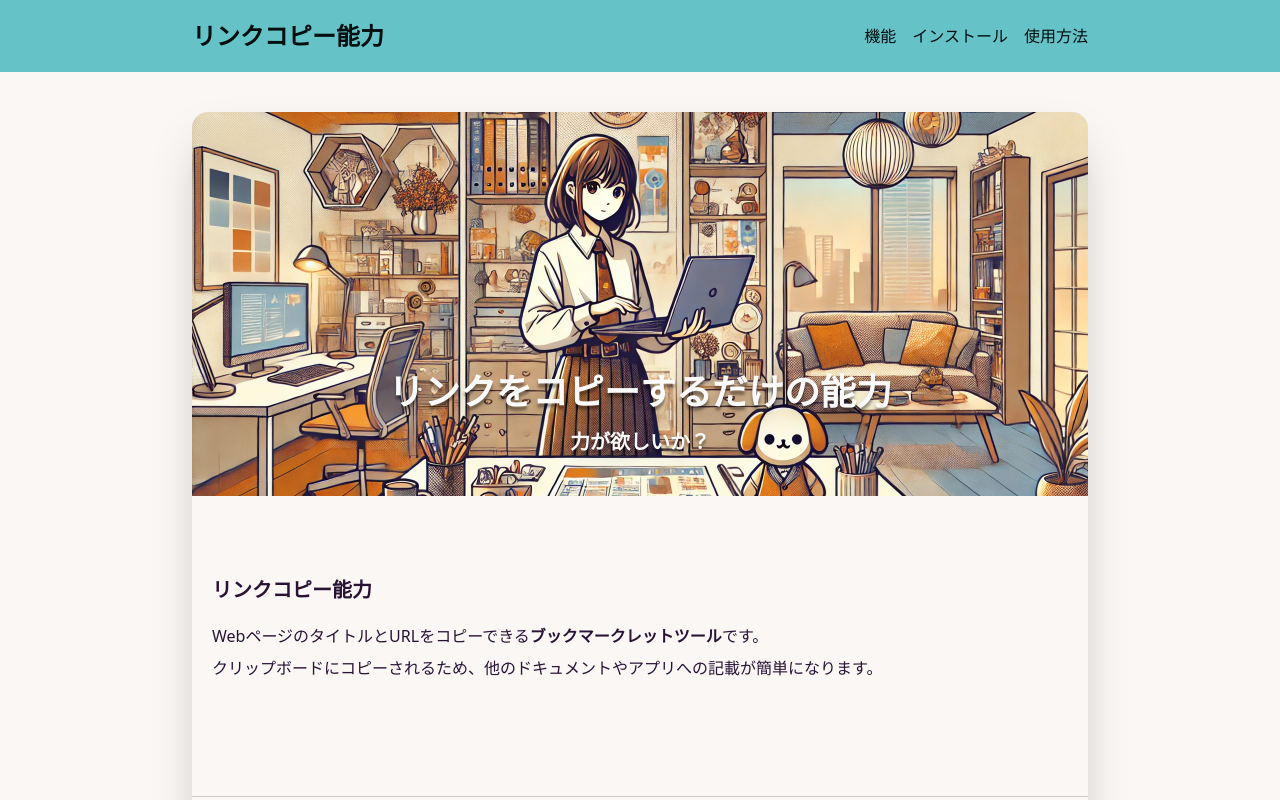
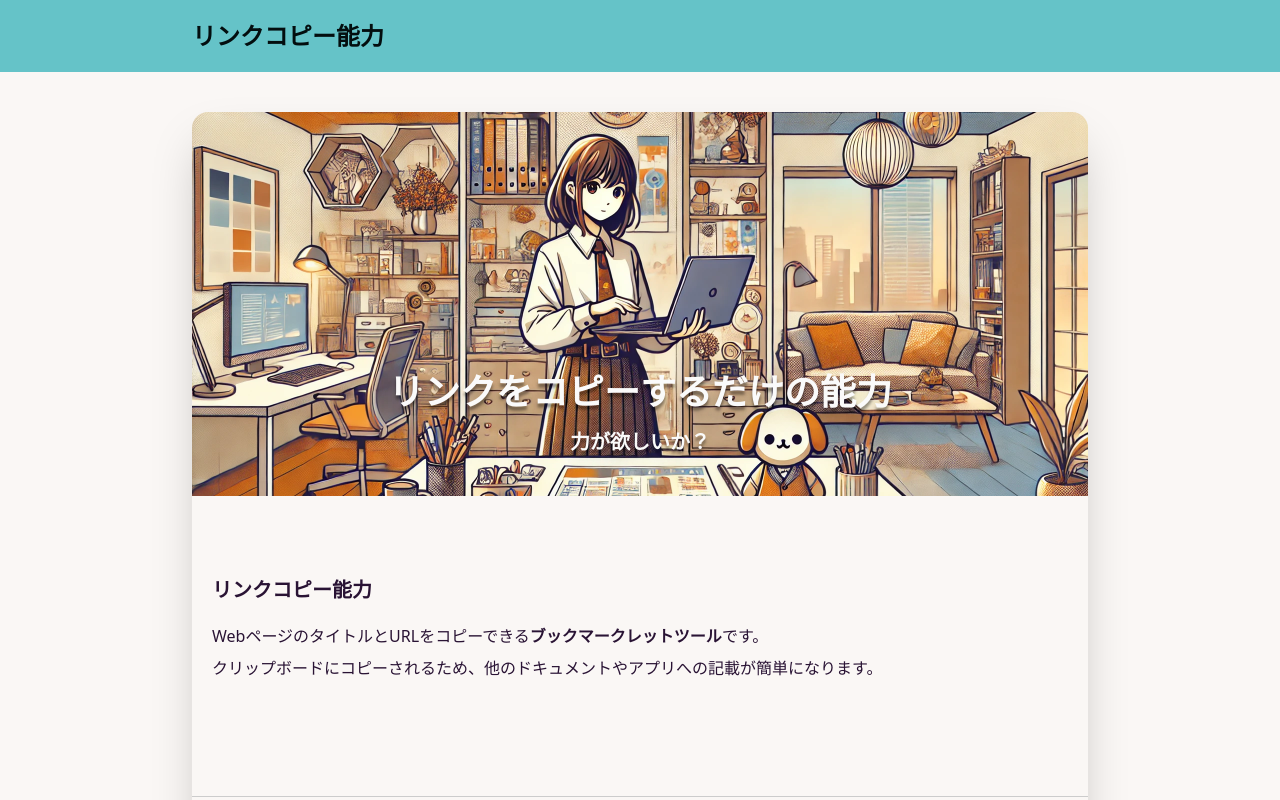
Before and after one commit to ttsukasan/fast-copy-link, a website built with webpack: page index.html in a window 1280 px wide. Shown: the top 800 px of the page. Built offline with nearby package versions, Linux system fonts and the light colour scheme; files whose address does not match are found by name.

Commit message:
スマホ📱で見るとヘッダーが崩れる💢 思うように直せんのでナビゲーション消した

```diff
--- a/index.html
+++ b/index.html
@@ -44,15 +44,8 @@
 
 <div class="flex flex-col min-h-screen">
   <header class="bg-primary text-primary-content py-5">
-    <div class="max-w-4xl mx-auto flex justify-between items-center px-5 lg:px-0">
+    <div class="max-w-4xl mx-auto px-5 lg:px-0">
       <h1 class="text-2xl font-bold">リンクコピー能力</h1>
-      <nav class="invisible md:visible">
-        <ul class="flex space-x-4">
-          <li><a href="#features" class="text-primary-content">機能</a></li>
-          <li><a href="#install" class="text-primary-content">インストール</a></li>
-          <li><a href="#usage" class="text-primary-content">使用方法</a></li>
-        </ul>
-      </nav>
     </div>
   </header>
   <main class="flex-grow car max-w-4xl mx-auto shadow-2xl my-10 rounded-2xl leading-loose">
```
